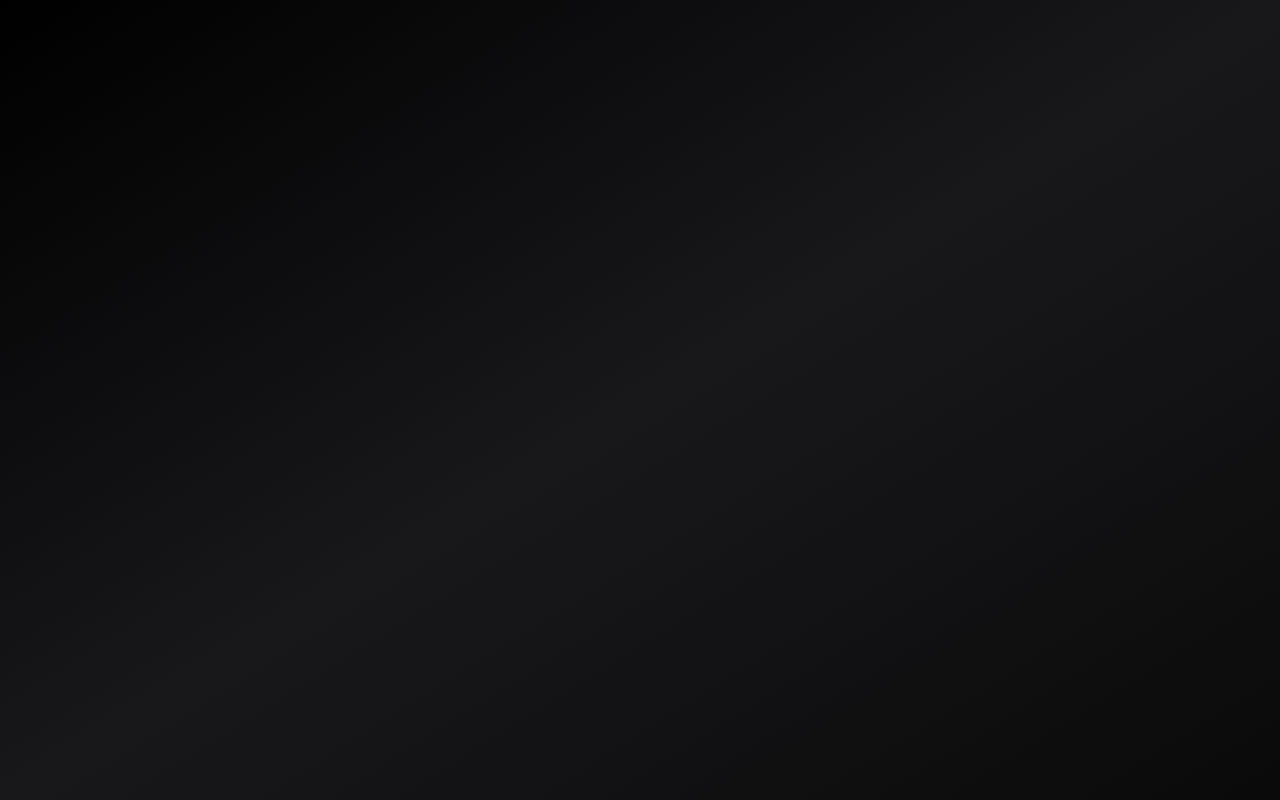
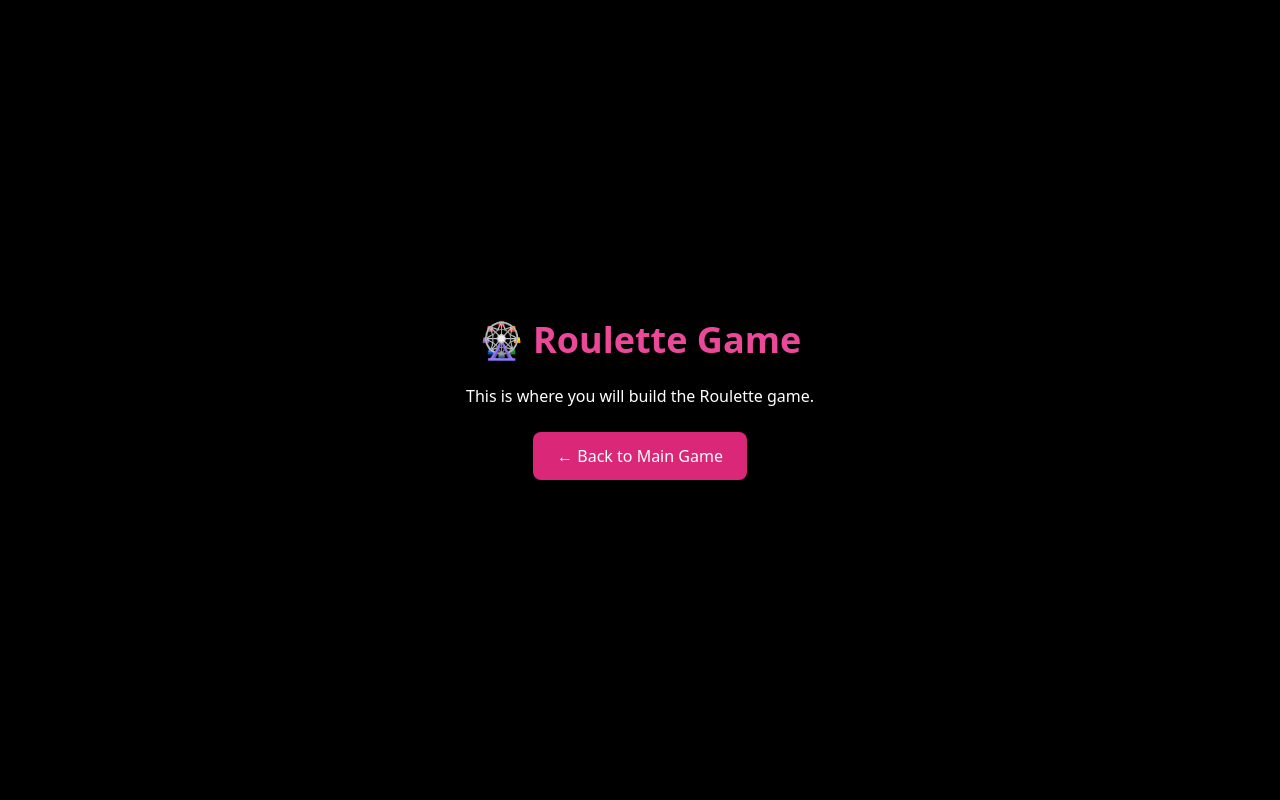
Before and after one commit to EliasAwad/GrowMine, a React (Vite) app: page /roulette in a window 1280 px wide. Before the commit this address had no page. Built offline with nearby package versions, Linux system fonts and the light colour scheme.

Commit message:
Add Roulette game page and button

```diff
--- a/src/App.jsx
+++ b/src/App.jsx
@@ -5,10 +5,14 @@ import Login from "./pages/Login";
 import Signup from "./pages/Signup";
 import MainGame from "./pages/MainGame";
 import Blackjack from "./pages/Blackjack"; // Keep Blackjack if you want it
+import Roulette from "./pages/Roulette";
+
 
 function App() {
   return (
     <Routes>
+      <Route path="/roulette" element={<Roulette />} />
+
       <Route path="/" element={<AppHome />} />
       <Route path="/login" element={<Login />} />
       <Route path="/signup" element={<Signup />} />
--- a/src/pages/MainGame.jsx
+++ b/src/pages/MainGame.jsx
@@ -52,9 +52,17 @@ function MainGame() {
         {/* Blackjack Page Button */}
         <button
           onClick={() => navigate("/blackjack")}
-          className="flex items-center justify-center space-x-3 bg-gradient-to-r from-green-400 to-green-600 text-black font-bold px-6 py-3 rounded-lg shadow-lg hover:scale-105 transition-transform w-full"
+          className="flex items-center justify-center space-x-3 bg-gradient-to-r from-green-400 to-green-600 text-black font-bold px-6 py-3 rounded-lg shadow-lg hover:scale-105 transition-transform w-full mb-4"
         >
           <span>Blackjack</span>
+        </button>
+
+        {/* Roulette Page Button */}
+        <button
+          onClick={() => navigate("/roulette")}
+          className="flex items-center justify-center space-x-3 bg-gradient-to-r from-purple-500 to-pink-500 text-white font-bold px-6 py-3 rounded-lg shadow-lg hover:scale-105 transition-transform w-full"
+        >
+          <span>Roulette</span>
         </button>
       </div>
     </div>
--- /dev/null
+++ b/src/pages/Roulette.jsx
@@ -0,0 +1,23 @@
+import React from "react";
+import { useNavigate } from "react-router-dom";
+
+function Roulette() {
+  const navigate = useNavigate();
+
+  return (
+    <div className="min-h-screen flex flex-col items-center justify-center bg-black text-white p-6">
+      <h1 className="text-4xl font-bold mb-6 text-pink-500">🎡 Roulette Game</h1>
+      <p className="mb-6">This is where you will build the Roulette game.</p>
+
+      {/* Back button */}
+      <button
+        onClick={() => navigate("/maingame")}
+        className="px-6 py-3 bg-pink-600 rounded-lg hover:bg-pink-700 transition"
+      >
+        ← Back to Main Game
+      </button>
+    </div>
+  );
+}
+
+export default Roulette;
```
